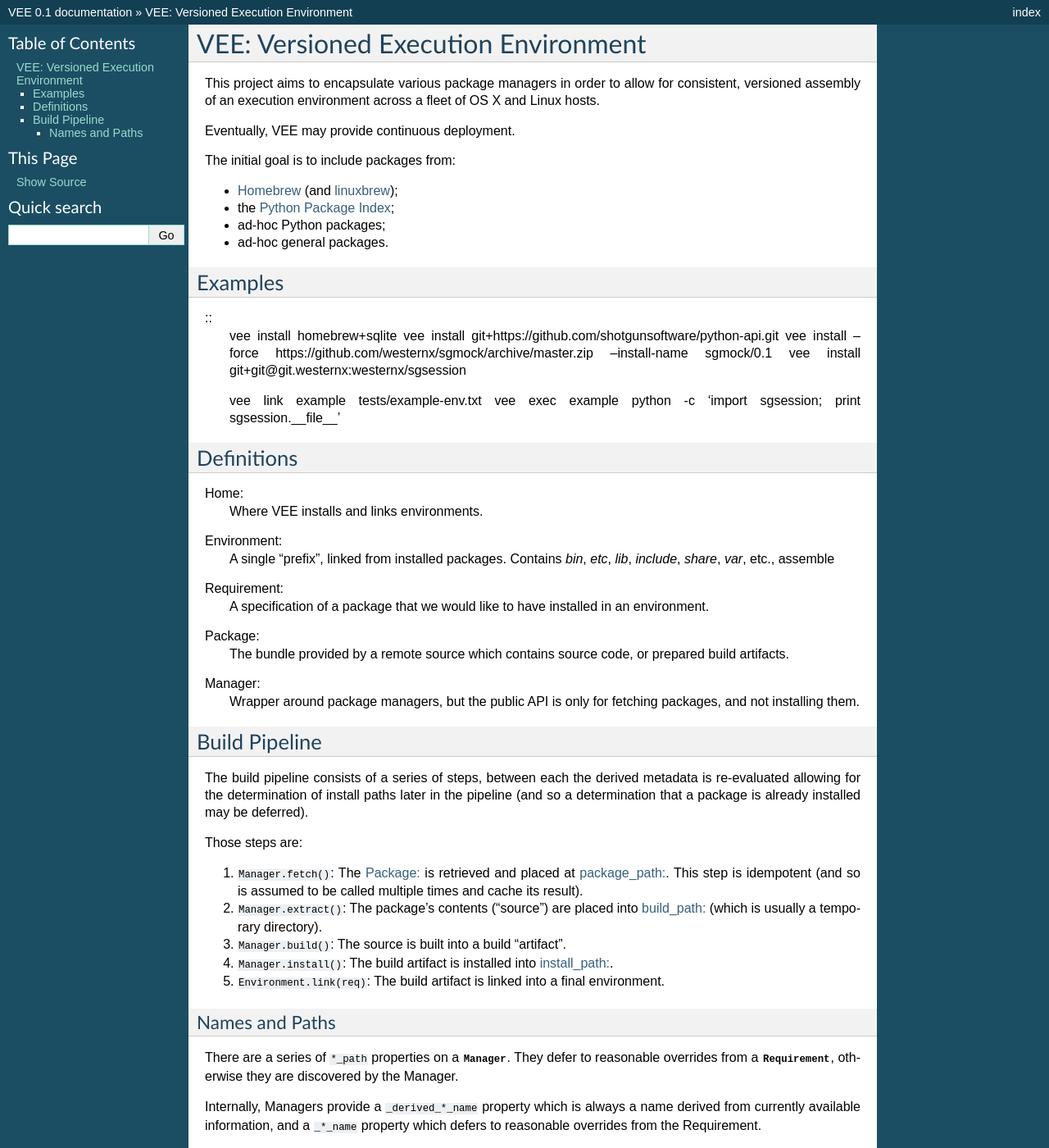
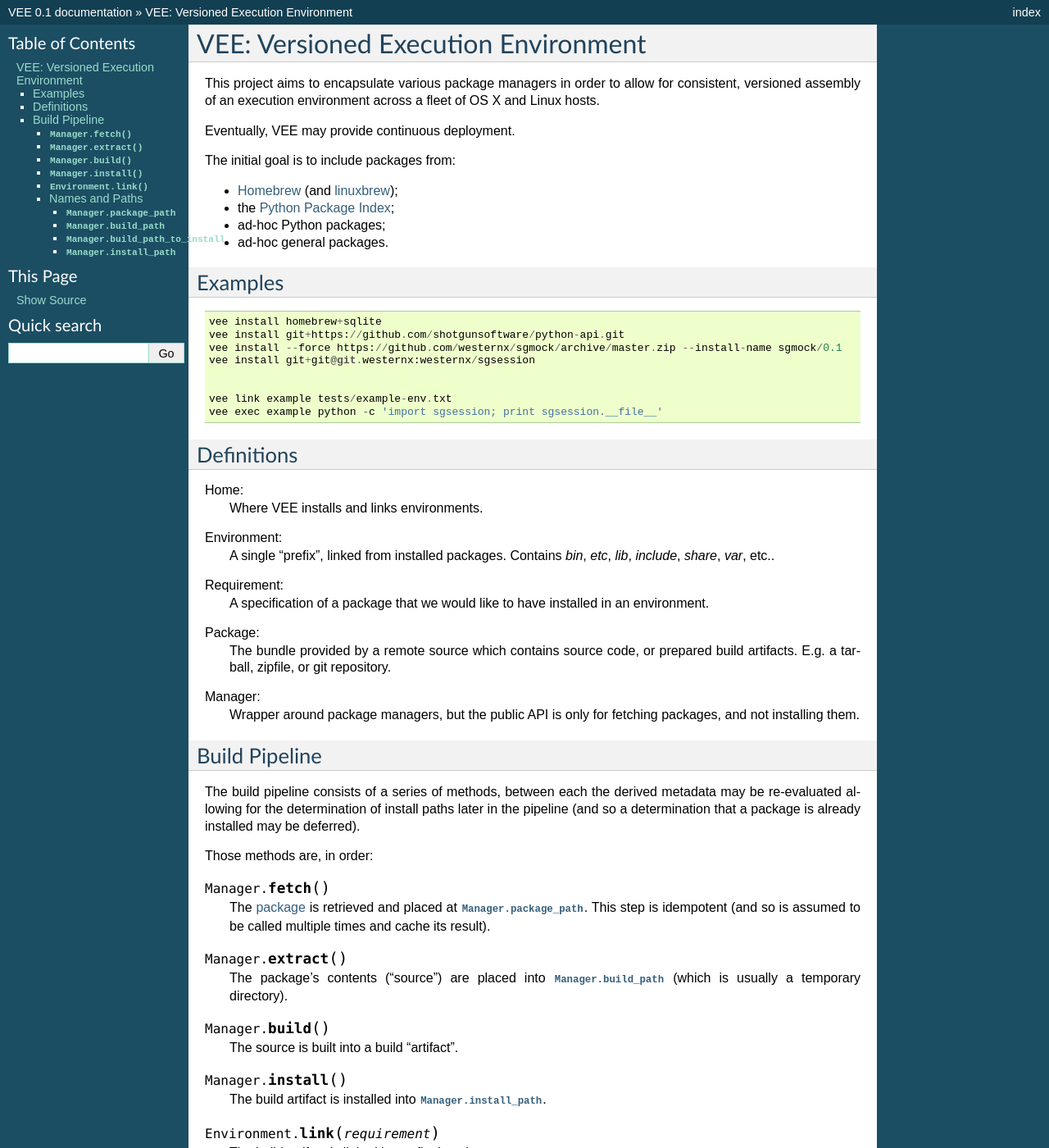
Before and after one commit to vfxetc/vee, a Sphinx documentation site: the page built from docs/index.rst, in a window 1280 px wide and 1400 px high. Shown: the whole window at 82% size. Built offline with Sphinx 7.4.7, drawn with Linux system fonts in a browser that asks for light colours; some of the changed text lies outside the part shown.

```diff
--- a/docs/index.rst
+++ b/docs/index.rst
@@ -21,6 +21,7 @@
 --------
 
 ::
+
     vee install homebrew+sqlite
     vee install git+https://github.com/shotgunsoftware/python-api.git
     vee install --force https://github.com/westernx/sgmock/archive/master.zip --install-name sgmock/0.1
@@ -39,15 +40,16 @@
 
 Environment:
     A single "prefix", linked from installed packages. Contains `bin`, `etc`, `lib`,
-    `include`, `share`, `var`, etc., assemble
+    `include`, `share`, `var`, etc..
 
 Requirement:
     A specification of a package that we would like to have installed in an environment.
 
 .. _package:
+
 Package:
     The bundle provided by a remote source which contains source code, or
-    prepared build artifacts.
+    prepared build artifacts. E.g. a tarball, zipfile, or git repository.
 
 Manager:
     Wrapper around package managers, but the public API is only for fetching
@@ -57,25 +59,35 @@
 Build Pipeline
 --------------
 
-The build pipeline consists of a series of steps, between each the derived
-metadata is re-evaluated allowing for the determination of install paths
+The build pipeline consists of a series of methods, between each the derived
+metadata may be re-evaluated allowing for the determination of install paths
 later in the pipeline (and so a determination that a package is already
 installed may be deferred).
 
-Those steps are:
+Those methods are, in order:
 
-1. ``Manager.fetch()``: The :ref:`package` is retrieved and placed at :ref:`package_path`.
-   This step is idempotent (and so is assumed to be called multiple times and
-   cache its result).
+.. method:: Manager.fetch()
 
-2. ``Manager.extract()``: The package's contents ("source") are placed into :ref:`build_path`
-   (which is usually a temporary directory).
+    The :ref:`package <package>` is retrieved and placed at :attr:`Manager.package_path`.
+    This step is idempotent (and so is assumed to be called multiple times and
+    cache its result).
 
-3. ``Manager.build()``: The source is built into a build "artifact".
+.. method:: Manager.extract()
 
-4. ``Manager.install()``: The build artifact is installed into :ref:`install_path`.
+    The package's contents ("source") are placed into :attr:`Manager.build_path`
+    (which is usually a temporary directory).
 
-5. ``Environment.link(req)``: The build artifact is linked into a final environment.
+.. method:: Manager.build()
+
+    The source is built into a build "artifact".
+
+.. method:: Manager.install()
+
+    The build artifact is installed into :attr:`Manager.install_path`.
+
+.. method:: Environment.link(requirement)
+
+    The build artifact is linked into a final environment.
 
 
 Names and Paths
@@ -83,27 +95,34 @@
 
 There are a series of ``*_path`` properties on a :class:`Manager`.
 They defer to reasonable overrides from a :class:`Requirement`, otherwise
-they are discovered by the Manager.
+they are discovered by the Manager during the build pipeline.
 
 Internally, Managers provide a ``_derived_*_name`` property which is always
 a name derived from currently available information, and a ``_*_name`` property
 which defers to reasonable overrides from the Requirement.
 
-Users of the Manager API should only ever use the ``*_path`` properties.
+Users of the Manager API should only ever use the ``*_path`` properties:
 
-.. _package_path:
-``package_path``:
+.. attribute:: Manager.package_path
+
     The location of the package (e.g. archive or git work tree) on disk. This
-    must always be correct and static.
+    must always be correct and never change. Therefore it can only derive from
+    the requirement's specification.
 
-.. _build_path:
-``build_path``:
+.. attribute:: Manager.build_path
+
     A (usually temporary) directory for building. This must not change once the package
     has been extracted.
 
-.. _install_path:
-``install_path``:
-    The final location of a built artifact. This must not change once installed.
+.. attribute:: Manager.build_path_to_install
+
+    What part of the build to install. Normally this is the same as ``build_path``,
+    but sometimes is a subdirectory.
+
+.. attribute:: Manager.install_path
+
+    The final location of a built artifact. May be ``None`` if it cannot be
+    determined. This must not change once installed.
 
 
 
```
Also changed, not shown: TODO.txt (+17 -9 lines), 4 other files.
